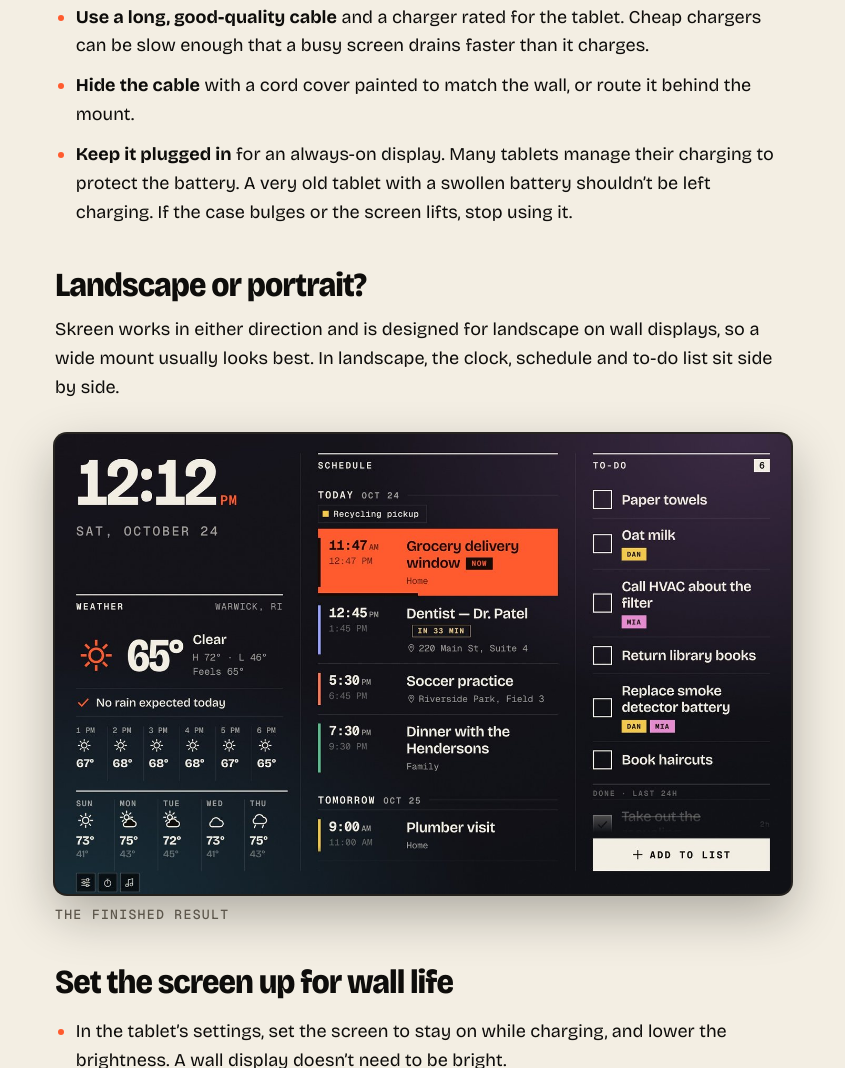
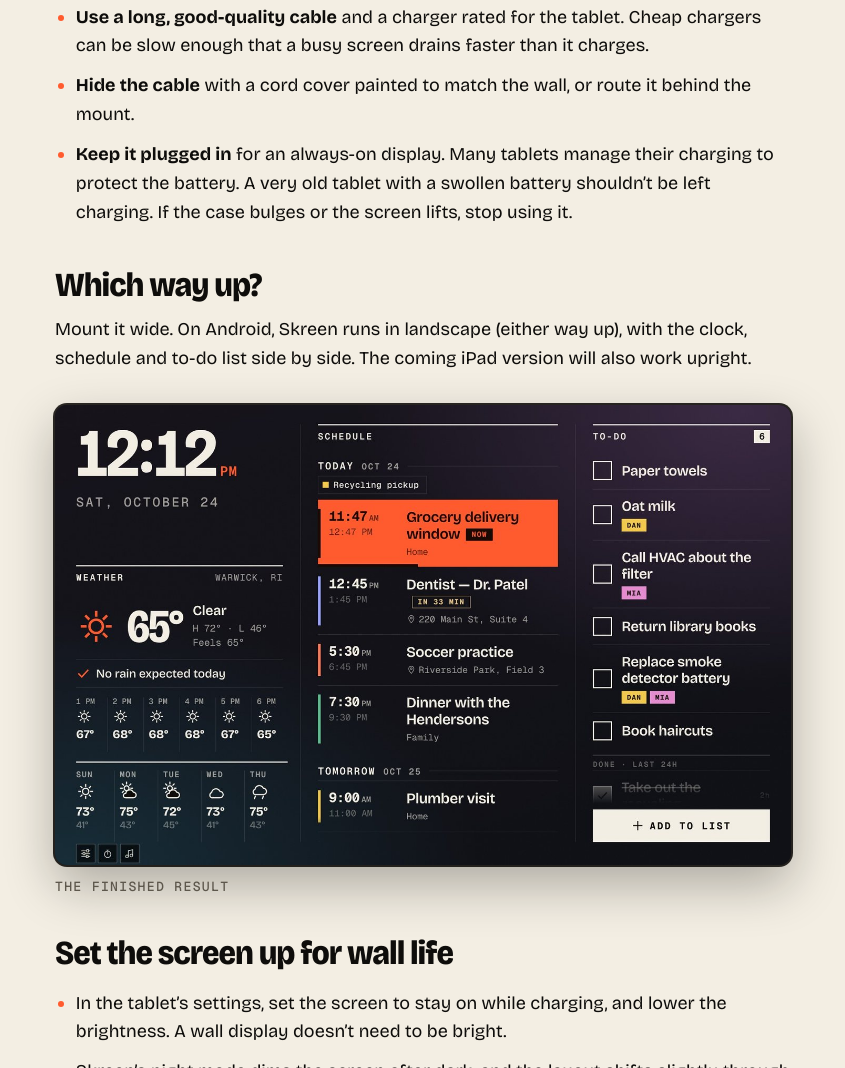
Before and after one commit to boulevardofdef/skreen, a plain HTML site: page site/tablet-wall-mount-kitchen/index.html in a window 1280 px wide. Shown: the part 1394-2462 px from the top of the page, without its empty margins (217-1062 px from the left). Drawn offline with Linux system fonts and the light colour scheme.

Commit message:
Say Skreen runs in landscape on Android (guide and mounting page said either direction)
Co-Authored-By: Claude Opus 5.5 <noreply@anthropic.com>
Claude-Session: https://claude.ai/code/session_011eTQv9VeC2pydGDdcW3LLL

```diff
--- a/dashboard/guide.js
+++ b/dashboard/guide.js
@@ -73,7 +73,7 @@ window.Guide = (() => {
   <li><b>Make it the Home screen.</b> <i>Optional.</i> Press the Home button and choose <b>Skreen → Always</b>. Skreen then opens when the tablet starts, and Home always returns to it.</li>
   <li><b>Brightness.</b> A wall display doesn't need to be bright. Settings → Brightness sets a daytime and a night level for this app only.</li>
   <li><b>Updates.</b> Google Play keeps the app up to date. The skreens inside the app update themselves, usually overnight.</li>
-  <li><b>Mounting.</b> Any tablet works, in either direction. Wall mounts and stands that keep the charger connected are easy to find.</li>
+  <li><b>Mounting.</b> Skreen runs sideways (landscape), either way up. Wall mounts and stands that keep the charger connected are easy to find.</li>
 </ul>`
     },
     {
--- a/site/tablet-wall-mount-kitchen/index.html
+++ b/site/tablet-wall-mount-kitchen/index.html
@@ -53,8 +53,8 @@
   <li><b>Hide the cable</b> with a cord cover painted to match the wall, or route it behind the mount.</li>
   <li><b>Keep it plugged in</b> for an always-on display. Many tablets manage their charging to protect the battery. A very old tablet with a swollen battery shouldn&rsquo;t be left charging. If the case bulges or the screen lifts, stop using it.</li>
 </ul>
-<h2>Landscape or portrait?</h2>
-<p>Skreen works in either direction and is designed for landscape on wall displays, so a wide mount usually looks best. In landscape, the clock, schedule and to-do list sit side by side.</p>
+<h2>Which way up?</h2>
+<p>Mount it wide. On Android, Skreen runs in landscape (either way up), with the clock, schedule and to-do list side by side. The coming iPad version will also work upright.</p>
 <figure><img src="/img/s/main.jpg" width="1400" height="875" alt="Skreen on a kitchen wall tablet showing the clock, weather, schedule and to-do list." loading="lazy"><figcaption>The finished result</figcaption></figure>
 
 <h2>Set the screen up for wall life</h2>
```
